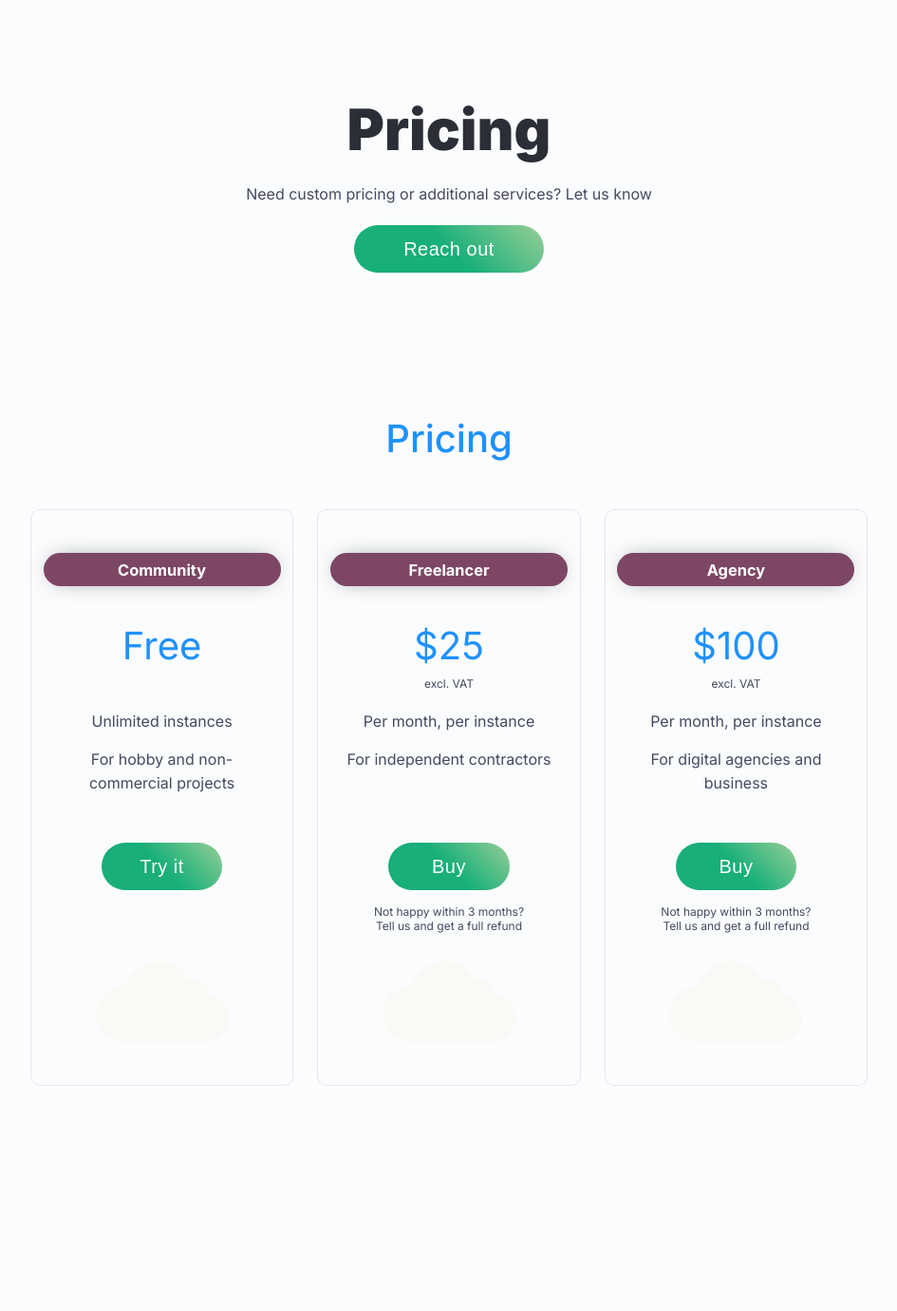
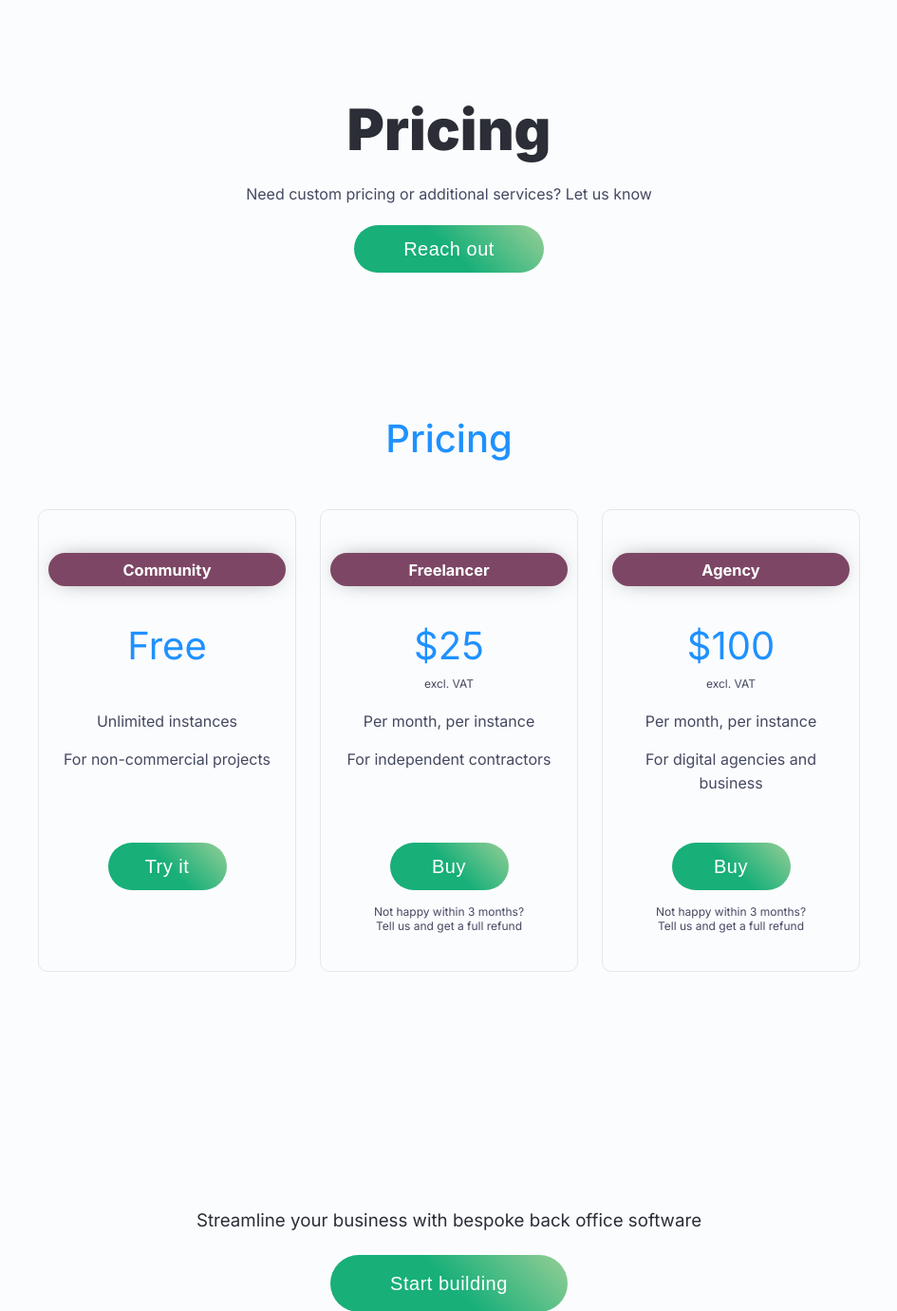
Before and after one commit to cloudy-net/cloudy-website, an ASP.NET Core app: template cloudy-website/Views/Product/Pricing.cshtml in a window 1280 px wide. Shown: the part 60-1440 px from the top of the page at 95% size, without its empty margins (167-1112 px from the left). Run offline with ASP.NET Core 8, Linux system fonts and the light colour scheme; the template is opened without the code that fills it, so the values that code supplies are empty; some libraries are stand-ins or nearby versions.

Commit message:
Pricing txt update and removed logo

```diff
--- a/cloudy-website/Views/Product/Pricing.cshtml
+++ b/cloudy-website/Views/Product/Pricing.cshtml
@@ -21,13 +21,10 @@
         <p id="freeVAT" class="pricingEl VAT">.</p>
         <p class="pricingEl">Unlimited instances</p>
         <div class="pricingSubTxt">
-            <p class="pricingEl">For hobby and non-commercial projects</p>
+            <p class="pricingEl">For non-commercial projects</p>
         </div>
         <div class="pricingBtns">
             <button class="buyBtn button" onclick="showAlert()"><span>Try it  </span></button>
-        </div>
-        <div class="pricingFooter">
-            <img src="~/assets/images/logonb.png" alt="Cloudy logo" width="140" height="84.686" />
         </div>
     </div>
     <div class="pricingDiv block">
@@ -45,9 +42,6 @@
                 Tell us and get a full refund
             </p>
         </div>
-        <div class="pricingFooter">
-            <img src="~/assets/images/logonb.png" alt="Cloudy logo" width="140" height="84.686" />
-        </div>
     </div>
     <div class="pricingDiv block">
         <div class="tierTitle"><h3>Agency</h3></div>
@@ -64,8 +58,5 @@
                 Tell us and get a full refund
             </p>
         </div>
-        <div class="pricingFooter">
-            <img src="~/assets/images/logonb.png" alt="Cloudy logo" width="140" height="84.686" />
-        </div>
     </div>
 </div>
```
Also changed, not shown: cloudy-website/Views/Home/Index.cshtml (+1 -10 lines).
